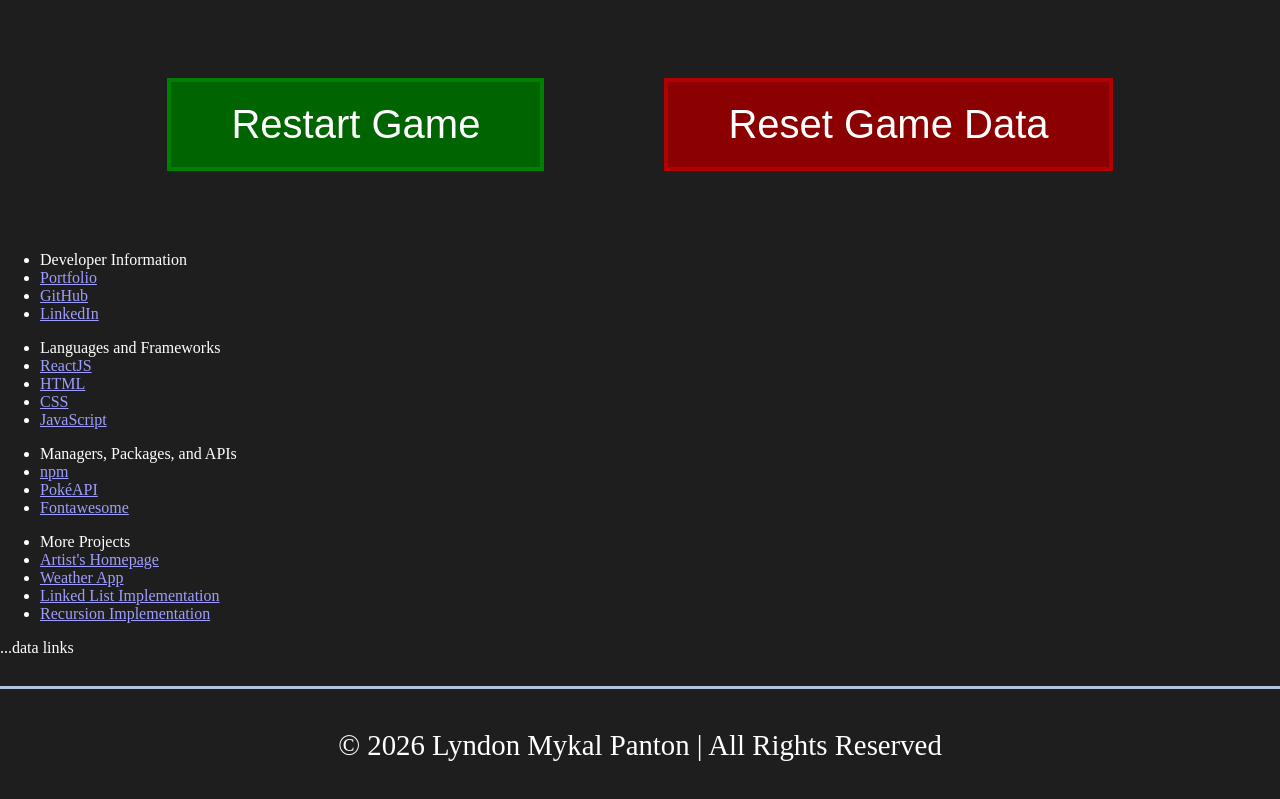
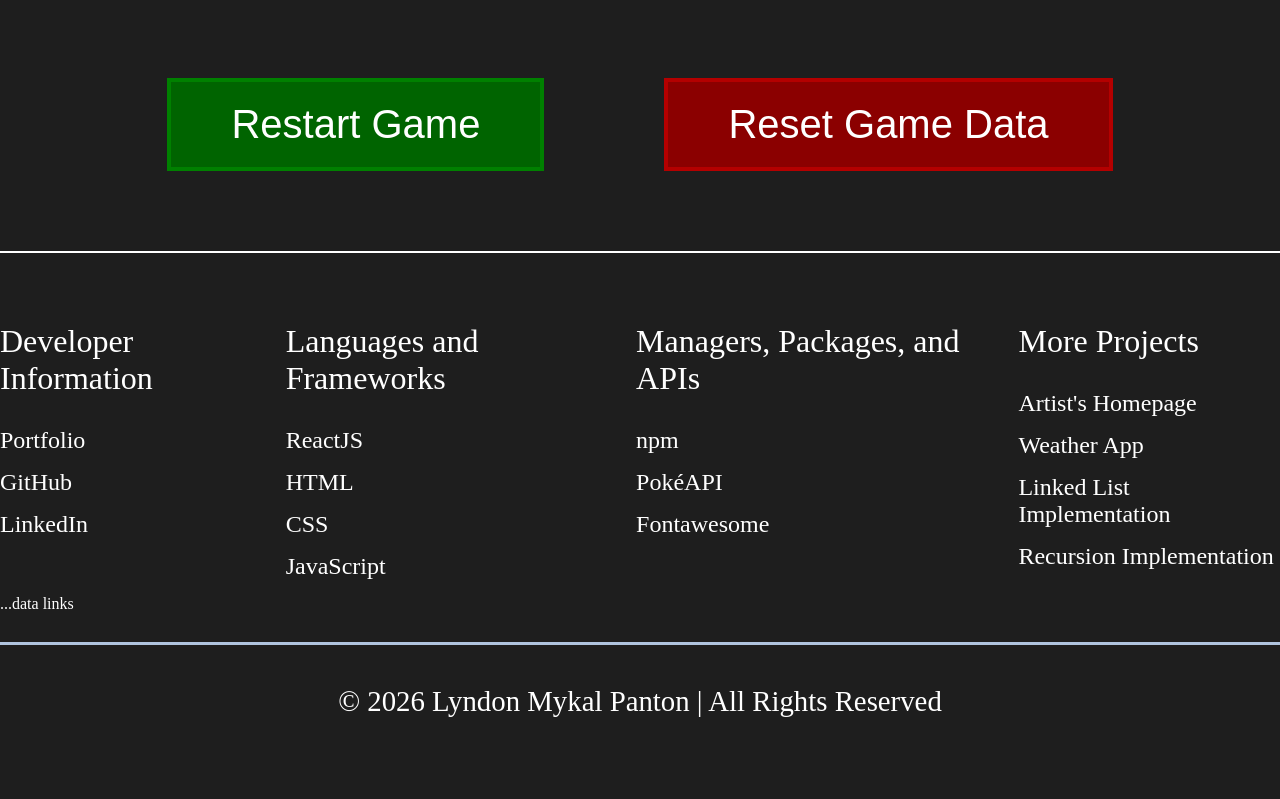
Before and after one commit to lyndonpanton/memory-card, a React (Vite) app in the folder client/: page / in a window 1280 px wide. Shown: the part 1166-1965 px from the top of the page. After the commit the page ends 1933 px from the top, so only its background shows below. Built offline with nearby package versions, Linux system fonts and the light colour scheme; no server answers.

Commit message:
Styling: Footer project links

```diff
--- a/client/src/component/Footer.jsx
+++ b/client/src/component/Footer.jsx
@@ -1,3 +1,5 @@
+import "../styles/Footer.css";
+
 import ProjectLinks from "./ProjectLinks.jsx";
 import DataLinks from "./DataLinks.jsx";
 import Copyright from "./Copyright.jsx";
--- a/client/src/component/ProjectLinks.jsx
+++ b/client/src/component/ProjectLinks.jsx
@@ -2,18 +2,18 @@ import "../styles/ProjectLinks.css";
 
 function ProjectLinks(props) {
     return (
-        <section>
+        <section className={ "project-links" }>
             {
                 props.data.map(function (item) {
                     return (
-                        <ul key={ item.title }>
-                            <li>{ item.title }</li>
+                        <ul key={ item.title } className={ "project-link-list" }>
+                            <li className={ "project-link-list-title" }>{ item.title }</li>
 
                             {
                                 item.data.map(function (item) {
                                     return (
-                                        <li key={ item.title }>
-                                            <a href={ item.link }>{ item.title }</a>
+                                        <li key={ item.title } className={ "project-link-list-item" }>
+                                            <a href={ item.link } className={ "project-link-list-link" }>{ item.title }</a>
                                         </li>
                                     );
                                 })
--- /dev/null
+++ b/client/src/styles/Footer.css
@@ -0,0 +1,5 @@
+footer {
+    margin: 60px 0 0;
+    border-top: 2px solid white;
+    padding: 40px 0 0;
+}
--- a/client/src/styles/ProjectLinks.css
+++ b/client/src/styles/ProjectLinks.css
@@ -0,0 +1,32 @@
+.project-links {
+    display: flex;
+    flex-direction: row;
+    justify-content: space-around;
+}
+
+.project-link-list {
+    margin: 0;
+    padding: 0;
+
+    list-style-type: none;
+}
+
+.project-link-list-title {
+    margin: 30px 0;
+
+    font-size: 2rem;
+}
+
+.project-link-list-item {
+    margin: 15px 0;
+}
+
+.project-link-list-link {
+    color: white;
+    font-size: 1.5rem;
+    text-decoration: none;
+}
+
+.project-link-list-link:hover, .project-link-list-link:focus {
+    text-decoration: underline;
+}
```
